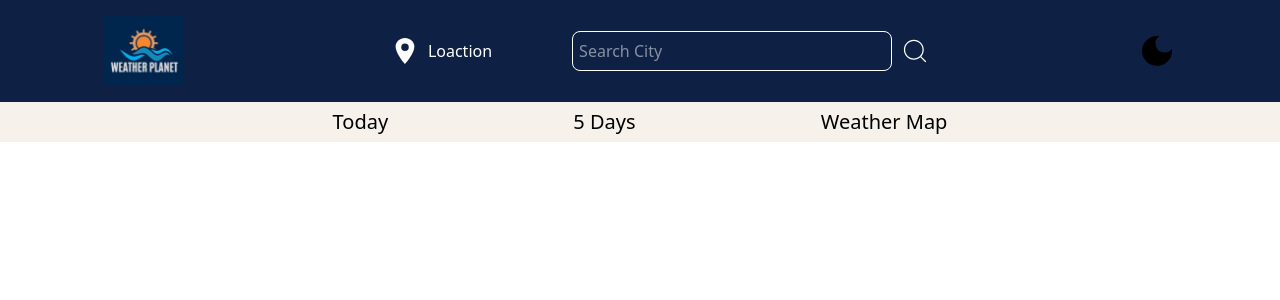
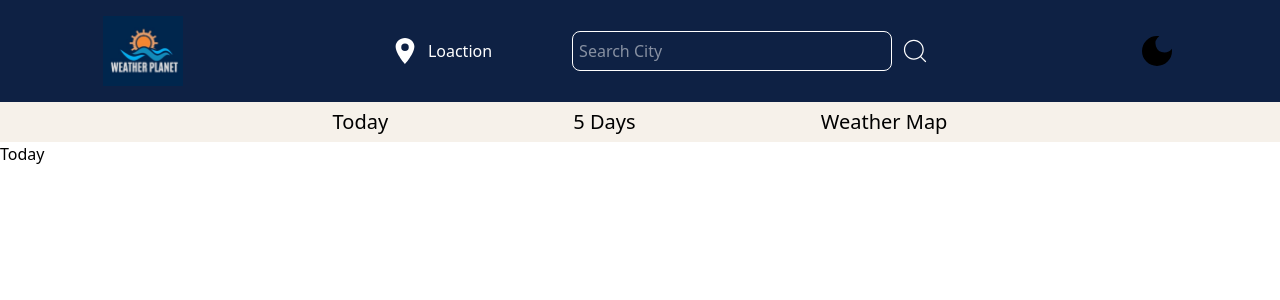
Before and after one commit to arsharora017/react-weather-app-v2, a React (Vite) app: page / in a window 1280 px wide. Shown: the top 300 px of the page. Built offline with nearby package versions, Linux system fonts and the light colour scheme.

Commit message:
setup routing

```diff
--- a/src/App.jsx
+++ b/src/App.jsx
@@ -1,16 +1,21 @@
 import Body from "./components/Body";
-import { BrowserRouter, Routes } from "react-router";
-import Header from "./components/Header";
+import { BrowserRouter, Routes, Route } from "react-router";
+import Today from "./components/Today";
+import FiveDays from "./components/FiveDays";
+import WeatherMap from "./components/WeatherMap";
 
 function App() {
   return (
     <>
-      {/* <BrowserRouter>
-        <Routes path="/" element={<Body />}>
-          <Route></Route>
+      <BrowserRouter basename="/">
+        <Routes>
+          <Route path="/" element={<Body />}>
+            <Route index element={<Today />} />
+            <Route path="/five-days" element={<FiveDays />} />
+            <Route path="/weather-map" element={<WeatherMap />} />
+          </Route>
         </Routes>
-      </BrowserRouter> */}
-      <Header />
+      </BrowserRouter>
     </>
   );
 }
--- a/src/components/Body.jsx
+++ b/src/components/Body.jsx
@@ -1,5 +1,13 @@
+import { Outlet } from "react-router";
+import Header from "./Header";
+
 const Body = () => {
-  return <div></div>;
+  return (
+    <>
+      <Header />
+      <Outlet />
+    </>
+  );
 };
 
 export default Body;
--- a/src/components/NavBar.jsx
+++ b/src/components/NavBar.jsx
@@ -1,10 +1,18 @@
+import { NavLink } from "react-router";
+
 const NavBar = () => {
   return (
     <div className="w-screen bg-[#f6f1ea] text-black text-xl flex justify-center">
       <ul className="flex justify-around content-center h-10 w-[800px]">
-        <li className="self-center">Today</li>
-        <li className="self-center">5 Days</li>
-        <li className="self-center">Weather Map</li>
+        <li className="self-center">
+          <NavLink to="/">Today</NavLink>
+        </li>
+        <li className="self-center">
+          <NavLink to="five-days">5 Days</NavLink>
+        </li>
+        <li className="self-center">
+          <NavLink to="/weather-map">Weather Map</NavLink>
+        </li>
       </ul>
     </div>
   );
```
